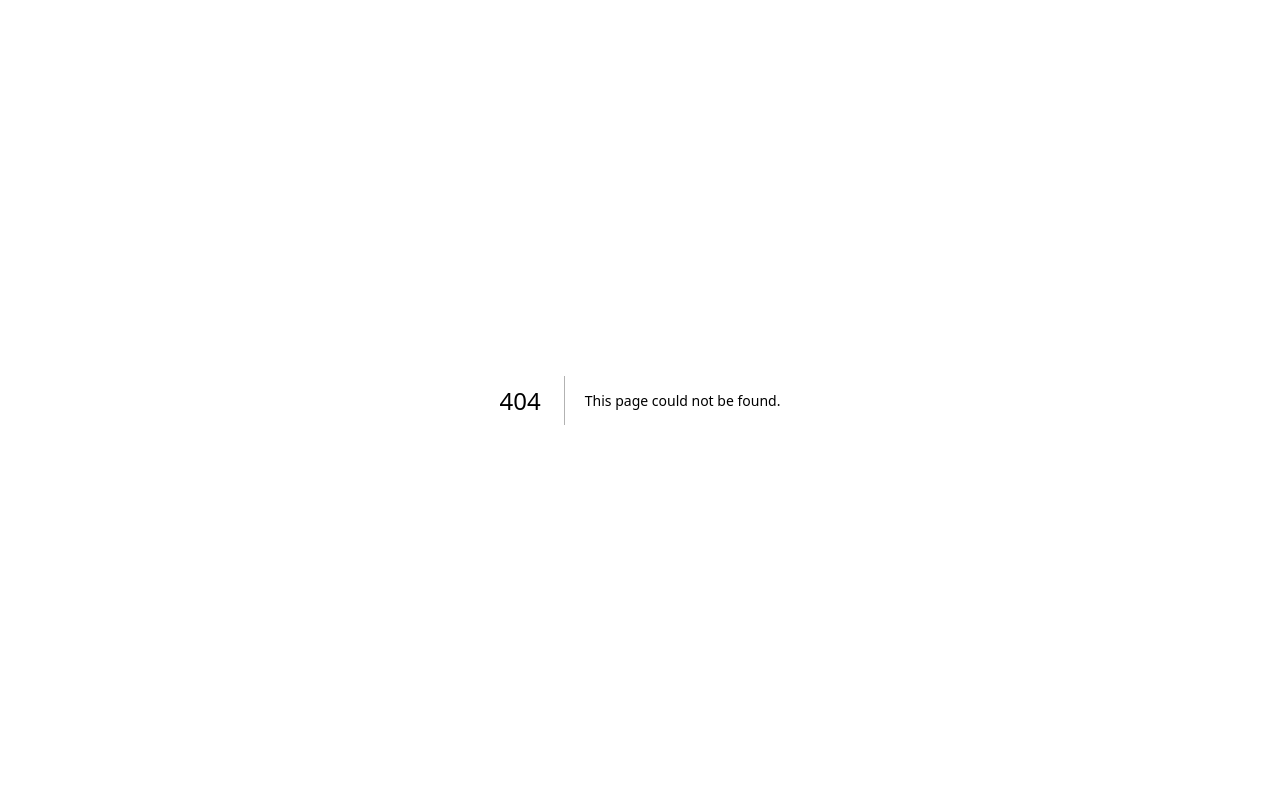
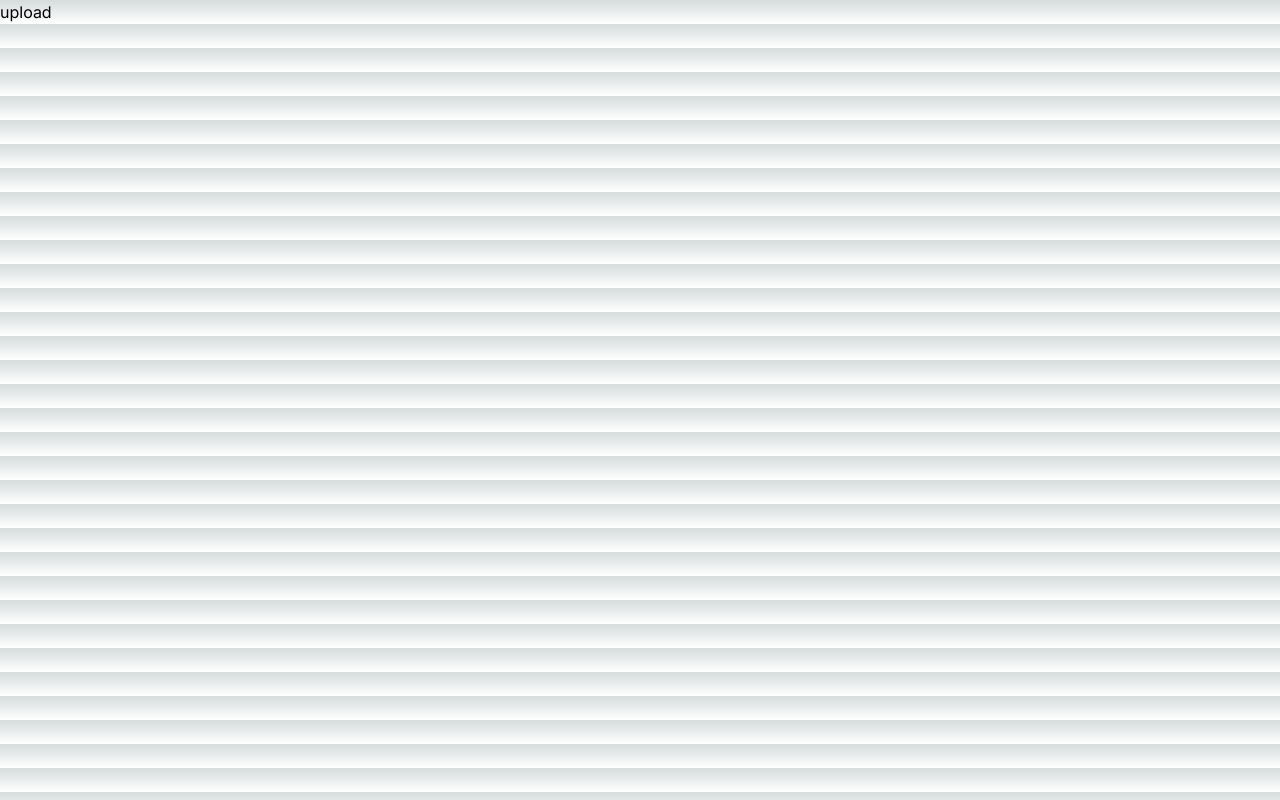
Before and after one commit to Deepakcodez/SharedYou-web-app, a Next.js app: page /upload in a window 1280 px wide. Before the commit this address had no page. Built offline with nearby package versions, Linux system fonts and the light colour scheme.

Commit message:
setting upload and files routes

```diff
--- /dev/null
+++ b/src/app/(Auth)/(routes)/(dashboard)/(routes)/files/page.tsx
@@ -0,0 +1,9 @@
+import React from 'react'
+
+const Files = () => {
+  return (
+    <div>files</div>
+  )
+}
+
+export default Files
--- /dev/null
+++ b/src/app/(Auth)/(routes)/(dashboard)/(routes)/upload/page.tsx
@@ -0,0 +1,9 @@
+import React from 'react'
+
+const Upload = () => {
+  return (
+    <div>upload</div>
+  )
+}
+
+export default Upload
--- /dev/null
+++ b/src/app/(Auth)/(routes)/(dashboard)/layout.tsx
@@ -0,0 +1,11 @@
+import React from 'react'
+
+const layout = ({children,}: Readonly<{children: React.ReactNode;}>) => {
+  return (
+    <>
+    {children}
+    </>
+  )
+}
+
+export default layout
```
